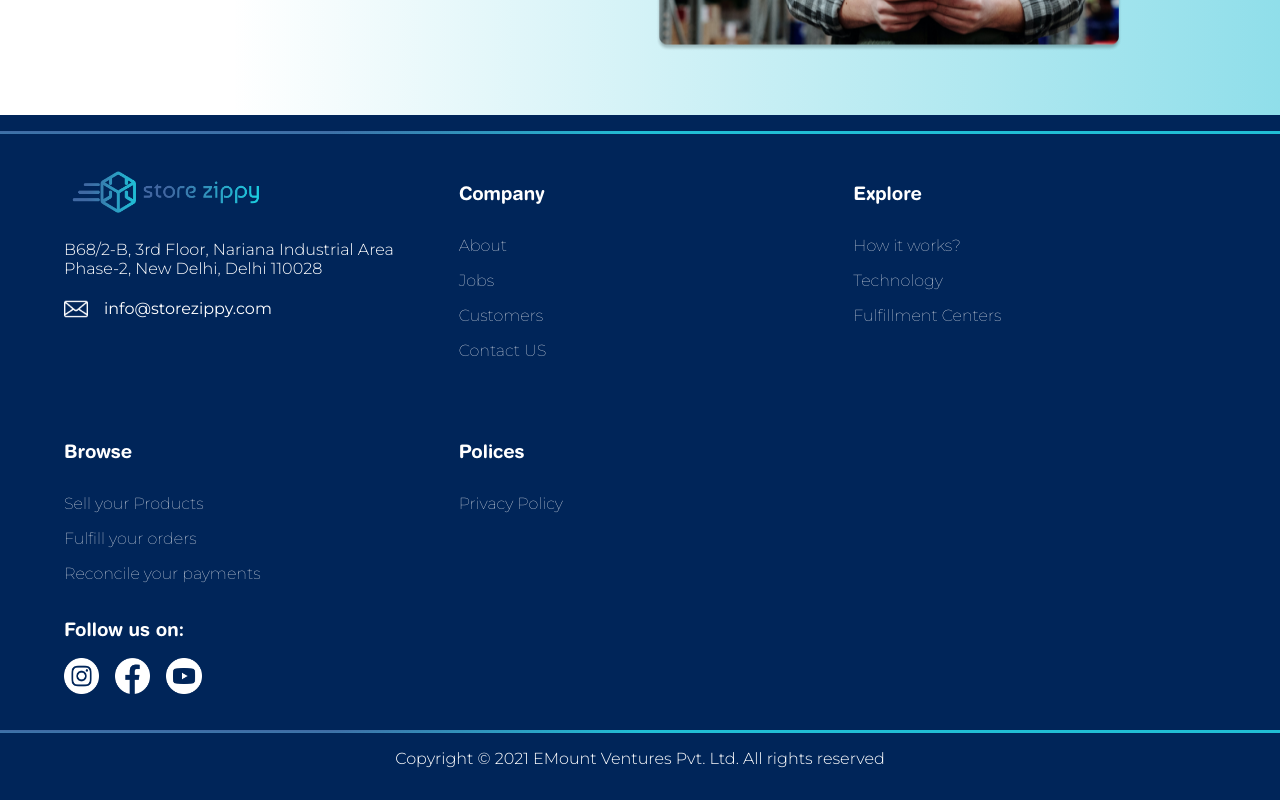
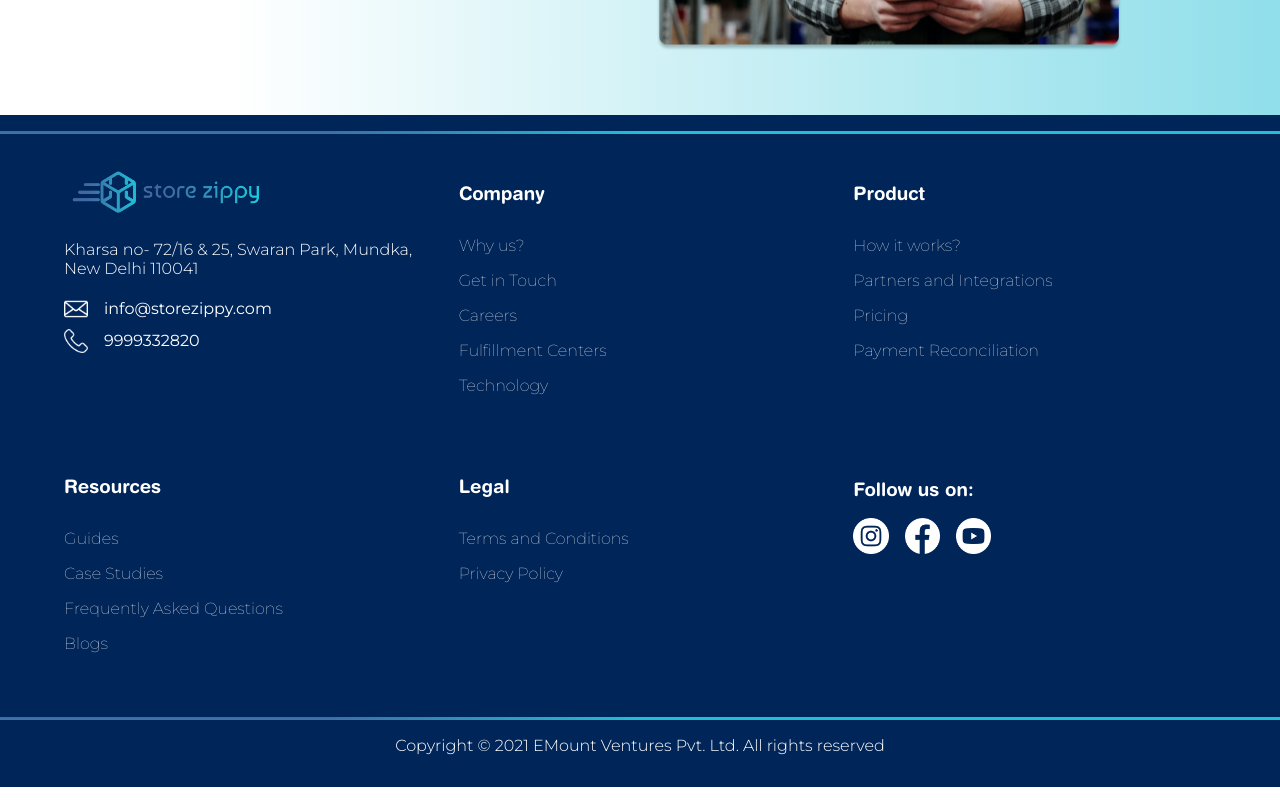
Before and after one commit to developerbrm/testCSR, a React (Create React App) app: page /contact in a window 1280 px wide. Shown: the part 8069-8869 px from the top of the page. Built offline with nearby package versions, Linux system fonts and the light colour scheme.

Commit message:
footer updates

```diff
--- a/src/Components/Footer.js
+++ b/src/Components/Footer.js
@@ -7,31 +7,37 @@ const Footer = () => {
   const dataForCompany = {
     heading: "Company",
     linksData: [
-      { text: "About", to: "/about" },
-      { text: "Jobs", to: "/jobs" },
-      { text: "Customers", to: "/customers" },
-      { text: "Contact US", to: "/contact" },
+      { text: "Why us?", to: "/why" },
+      { text: "Get in Touch", to: "/contact" },
+      { text: "Careers", to: "/careers" },
+      { text: "Fulfillment Centers", to: "/fddsf" },
+      { text: "Technology", to: "/technology" },
     ],
   };
   const dataForExplore = {
-    heading: "Explore",
+    heading: "Product",
     linksData: [
-      { text: "How it works?", to: "/" },
-      { text: "Technology", to: "/" },
-      { text: "Fulfillment Centers", to: "/" },
+      { text: "How it works?", to: "/product" },
+      { text: "Partners and Integrations", to: "/" },
+      { text: "Pricing", to: "/" },
+      { text: "Payment Reconciliation", to: "/" },
     ],
   };
   const dataForBrowse = {
-    heading: "Browse",
+    heading: "Resources",
     linksData: [
-      { text: "Sell your Products", to: "/" },
-      { text: "Fulfill your orders", to: "/" },
-      { text: "Reconcile your payments", to: "/" },
+      { text: "Guides", to: "/guide" },
+      { text: "Case Studies", to: "/" },
+      { text: "Frequently Asked Questions", to: "/" },
+      { text: "Blogs", to: "/" },
     ],
   };
   const dataForPolices = {
-    heading: "Polices",
-    linksData: [{ text: "Privacy Policy", to: "/polices/privacy" }],
+    heading: "Legal",
+    linksData: [
+      { text: "Terms and Conditions", to: "/polices/terms-conditions" },
+      { text: "Privacy Policy", to: "/polices/privacy" },
+  ],
   };
 
   return (
@@ -47,8 +53,7 @@ const Footer = () => {
           <br />
           <div className="rte">
             <address>
-              B68/2-B, 3rd Floor, Nariana Industrial Area Phase-2, New Delhi,
-              Delhi 110028
+              Kharsa no- 72/16 & 25, Swaran Park, Mundka, New Delhi 110041
             </address>
           </div>
           <br />
@@ -60,14 +65,14 @@ const Footer = () => {
               <a href="mailto:info@storezippy.com">info@storezippy.com</a>
             </div>
           </div>
-          {/* <div className="icon-link">
+          <div className="icon-link">
             <div className="icon">
               <img src="/assets/icon-phone.png" alt="phone icon" />
             </div>
             <div className="link">
-              <a href="tel:7838812153">7838812153</a>
+              <a href="tel: 9999332820"> 9999332820</a>
             </div>
-          </div> */}
+          </div>
         </div>
 
         <div className="grid-item">
@@ -80,7 +85,13 @@ const Footer = () => {
 
         <div className="grid-item">
           <FooterLinksGenerator data={dataForBrowse} />
+        </div>
 
+        <div className="grid-item">
+          <FooterLinksGenerator data={dataForPolices} />
+        </div>
+
+        <div className="grid-item">
           <h3 className="heading">Follow us on:</h3>
           <div className="social-icons-container">
             <div className="social-link-item">
@@ -100,10 +111,6 @@ const Footer = () => {
             </div>
           </div>
         </div>
-
-        <div className="grid-item">
-          <FooterLinksGenerator data={dataForPolices} />
-        </div>
       </div>
 
       <div className="gradient-line"></div>
--- a/src/Components/Pages/Contact.js
+++ b/src/Components/Pages/Contact.js
@@ -184,7 +184,7 @@ const Contact = () => {
           sectionClassName: "download page-width",
           heading: "One Stop Window for all your needs",
           text: "Download the free guide today and get a jump start on your 3PL Service Provider.",
-          urlTo: "/download",
+          urlTo: "/guide",
           urlText: "Download",
           img: "/assets/pages/contact/download.png",
         }}
```
